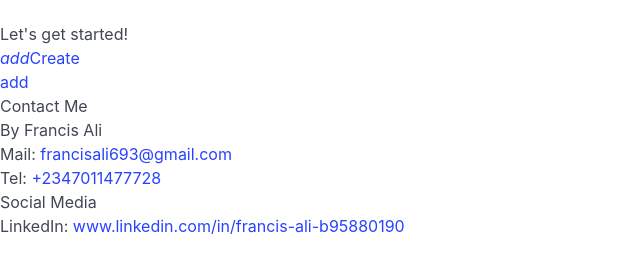
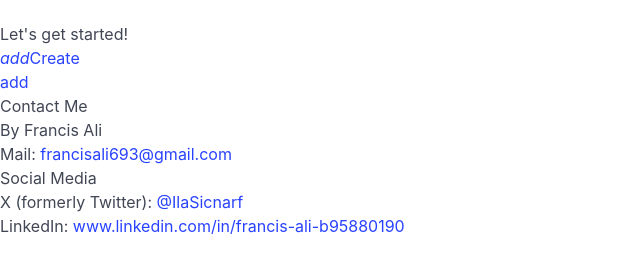
Before and after one commit to francisA88/Pynotes, a Django app: page / in a window 1280 px wide. Shown: the part 656-918 px from the top of the page, without its empty margins (0-640 px from the left). Run offline with Django 3.2, Linux system fonts and the light colour scheme; some libraries are stand-ins or nearby versions.

Commit message:
Update index.html

```diff
--- a/main/templates/index.html
+++ b/main/templates/index.html
@@ -62,8 +62,9 @@
       <div>By Francis Ali</div>
       <ul>
         <li>Mail: <a href="mailto:francisali693@gmail.com">francisali693@gmail.com</a></li>
-        <li>Tel: <a href="tel:+2347011477728">+2347011477728</a></li>
+
         <li class="other-links tangerine">Social Media</li>
+        <li>X (formerly Twitter): <a href="https://twitter.com/IlaSicnarf">@IlaSicnarf</a></li>
         <li>LinkedIn: <a href="www.linkedin.com/in/francis-ali-b95880190">www.linkedin.com/in/francis-ali-b95880190</a></li>
       </ul>
       <br/>
```
